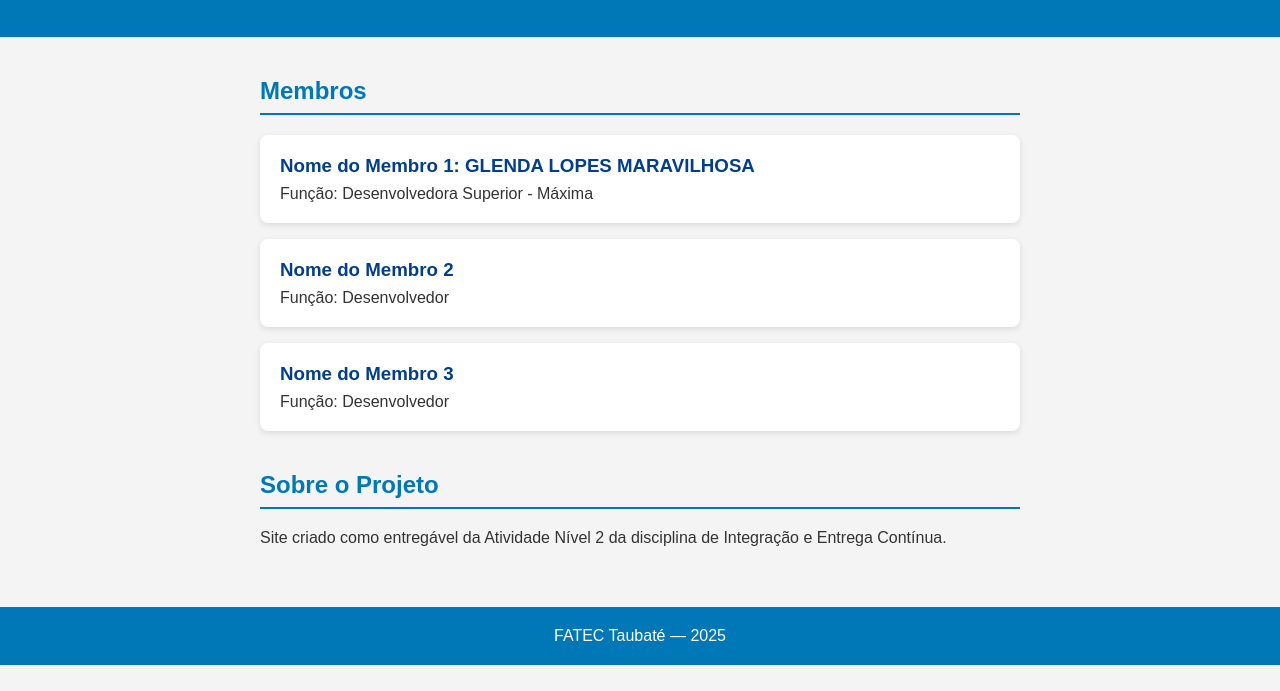
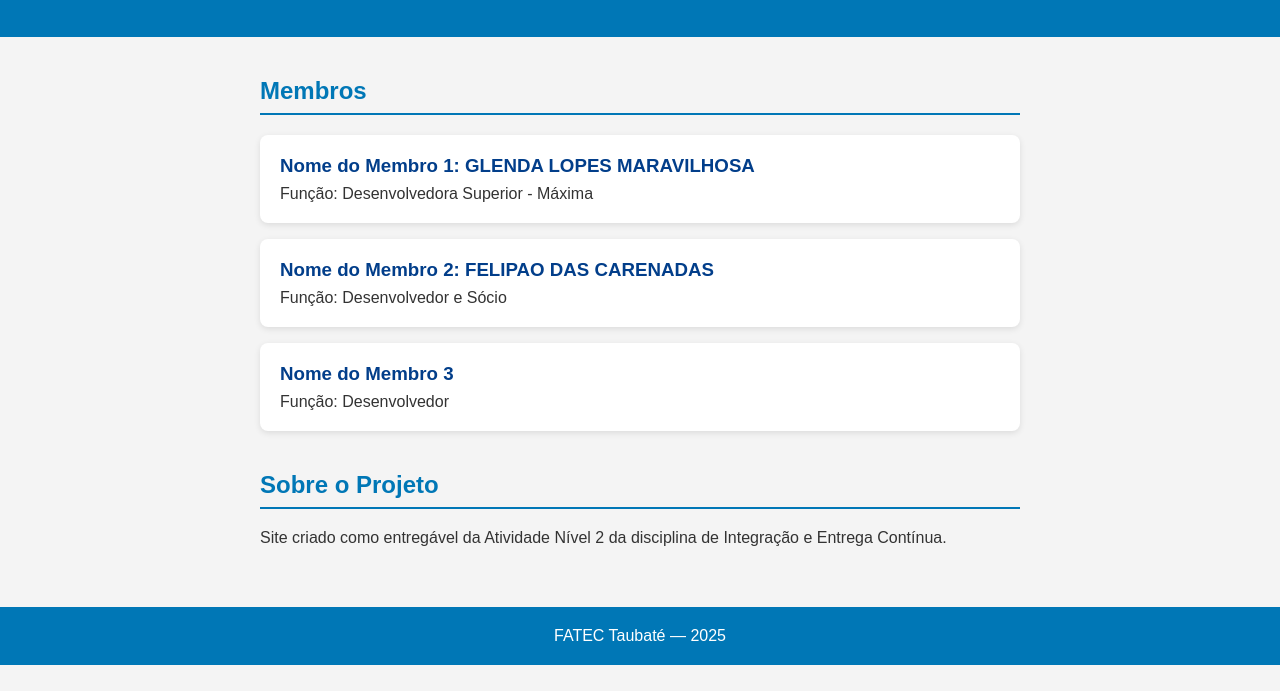
Before and after one commit to GlendaBrilliant/site-grupo, a plain HTML site: page src/index.html in a window 1280 px wide. Shown: the part 109-800 px from the top of the page. Drawn offline with Linux system fonts and the light colour scheme.

Commit message:
Update index.html
feat: adiciona informações do membro Felipe

```diff
--- a/src/index.html
+++ b/src/index.html
@@ -23,8 +23,8 @@
         </div>
 
         <div class="card">
-            <h3>Nome do Membro 2</h3>
-            <p>Função: Desenvolvedor</p>
+            <h3>Nome do Membro 2: FELIPAO DAS CARENADAS</h3>
+            <p>Função: Desenvolvedor e Sócio</p>
         </div>
 
         <div class="card">
```
